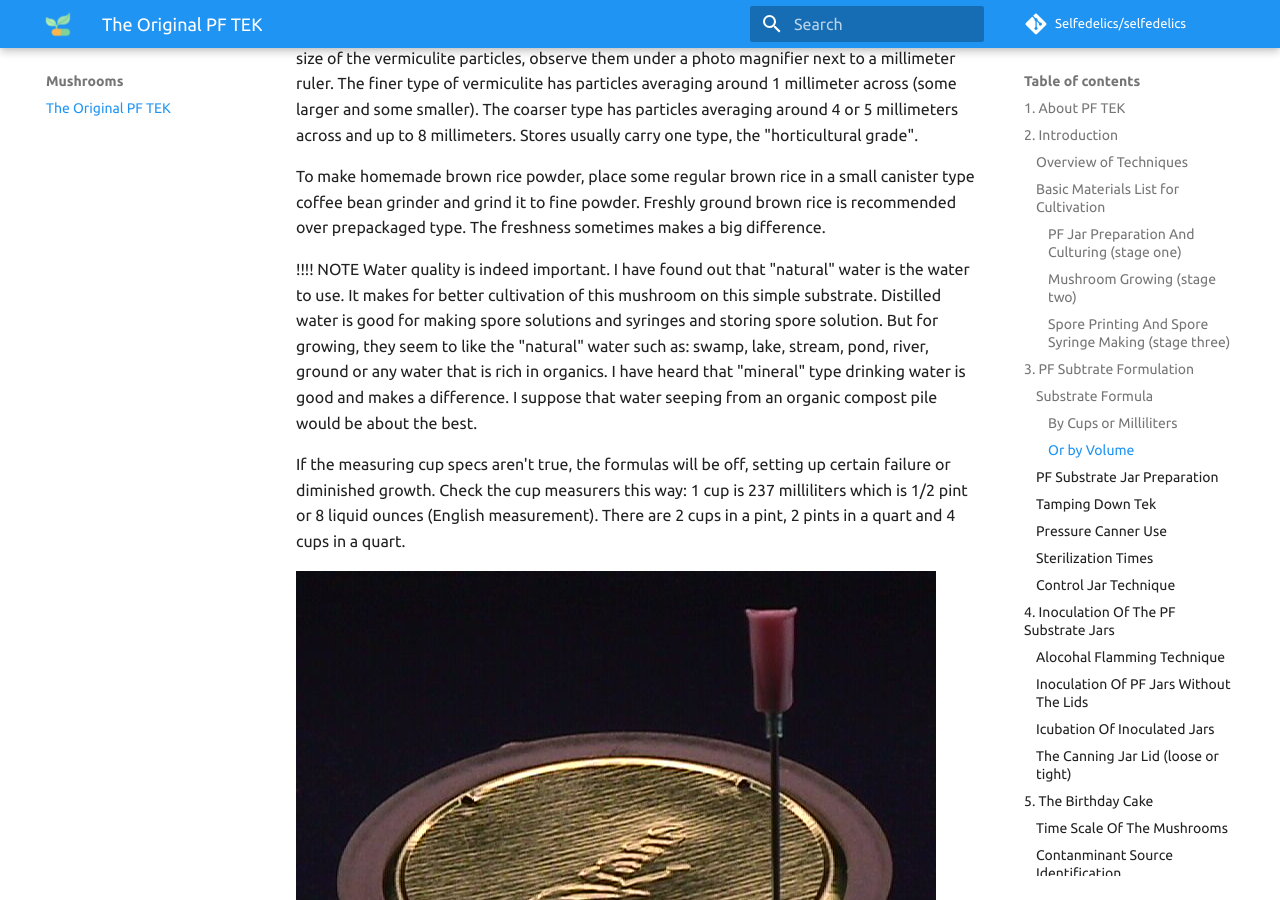
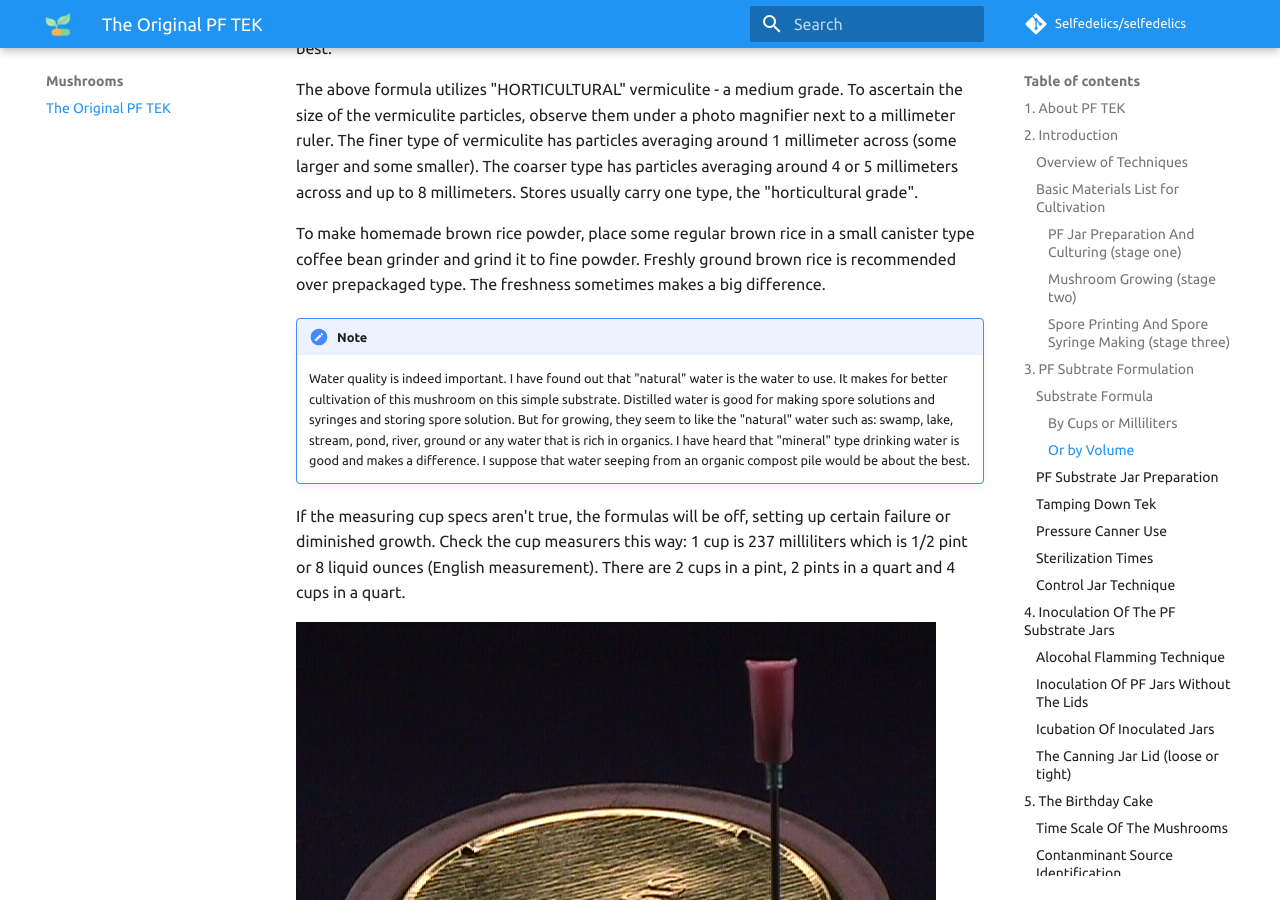
Before and after one commit to Selfedelics/selfedelics, an MkDocs documentation site: the page built from docs/pftek/index.md, in a window 1280 px wide and 900 px high, scrolled down 4303 px. Built offline with MkDocs 1.6.1 and Material for MkDocs 9.7.7, drawn with Linux system fonts in a browser that asks for light colours; comment, search, counter and statistics services are not loaded; some of the changed text lies outside the part shown.

Commit message:
adding Admonition blocks

```diff
--- a/docs/pftek/index.md
+++ b/docs/pftek/index.md
@@ -70,7 +70,8 @@ Appropriate jars; (source - super markets and hardware stores)
 4. BALL half pint jelly jar
 5. 1/2 pint (250 ml) capacity drinking glasses (tapered sides)
 
-! NOTE: Even though the regular mouth BALL half pint and the regular mouth KERR half pint look similar, the KERR is not tapered.
+!!! Note
+    Even though the regular mouth BALL half pint and the regular mouth KERR half pint look similar, the KERR is not tapered.
 
 ### Substrate Formula
 
@@ -94,7 +95,8 @@ The above formula utilizes "HORTICULTURAL" vermiculite - a medium grade. To asce
 
 To make homemade brown rice powder, place some regular brown rice in a small canister type coffee bean grinder and grind it to fine powder. Freshly ground brown rice is recommended over prepackaged type. The freshness sometimes makes a big difference.
 
-!!!! NOTE Water quality is indeed important. I have found out that "natural" water is the water to use. It makes for better cultivation of this mushroom on this simple substrate. Distilled water is good for making spore solutions and syringes and storing spore solution. But for growing, they seem to like the "natural" water such as: swamp, lake, stream, pond, river, ground or any water that is rich in organics. I have heard that "mineral" type drinking water is good and makes a difference. I suppose that water seeping from an organic compost pile would be about the best.
+!!! Note
+    Water quality is indeed important. I have found out that "natural" water is the water to use. It makes for better cultivation of this mushroom on this simple substrate. Distilled water is good for making spore solutions and syringes and storing spore solution. But for growing, they seem to like the "natural" water such as: swamp, lake, stream, pond, river, ground or any water that is rich in organics. I have heard that "mineral" type drinking water is good and makes a difference. I suppose that water seeping from an organic compost pile would be about the best.
 
 If the measuring cup specs aren't true, the formulas will be off, setting up certain failure or diminished growth. Check the cup measurers this way: 1 cup is 237 milliliters which is 1/2 pint or 8 liquid ounces (English measurement). There are 2 cups in a pint, 2 pints in a quart and 4 cups in a quart.
 
@@ -379,7 +381,8 @@ What desiccant does, is absorb moisture out of the air. As the fungus transpires
 
 In drying a medium sized mushroom such as Psilocybe Cubensis, use a 2 inch layer of desiccant on the bottom of the container, under the mushrooms. Place the mushrooms on a wire screen and lay them on the desiccant that is in the container. Put the container with the shrooms and desiccant into a plastic bag. A garbage bag type wire tie is sufficient to close the bag. If a clear plastic bag can be found, use that to observe the drying process. After 24 hours, a little shriveling of the shrooms can be seen. About 4 or 5 days later, the shrooms will be dried rock hard. To check the drying - the stem should snap cleanly when bent.
 
-!!!! Tip: For the best alkaloid preservation technique, the desiccant box can be put into the refrigerator and the mushrooms dried at near freezing temperatures.
+!!! Tip
+    For the best alkaloid preservation technique, the desiccant box can be put into the refrigerator and the mushrooms dried at near freezing temperatures.
 
 Actually, about the easiest and most effective way to dry the mushrooms is to pre dry the mushrooms in the air on a wire screen. This works very well if the the room humidity is not high. After a couple of days, the shriveling fungus can be quickly and completely dried in the desiccant box. So a combination of air drying and then desiccant drying is one of the best ways there is to dry the mushrooms.
 
```
Also changed, not shown: other parts of docs/pftek/index.md (+2 -1 lines).
